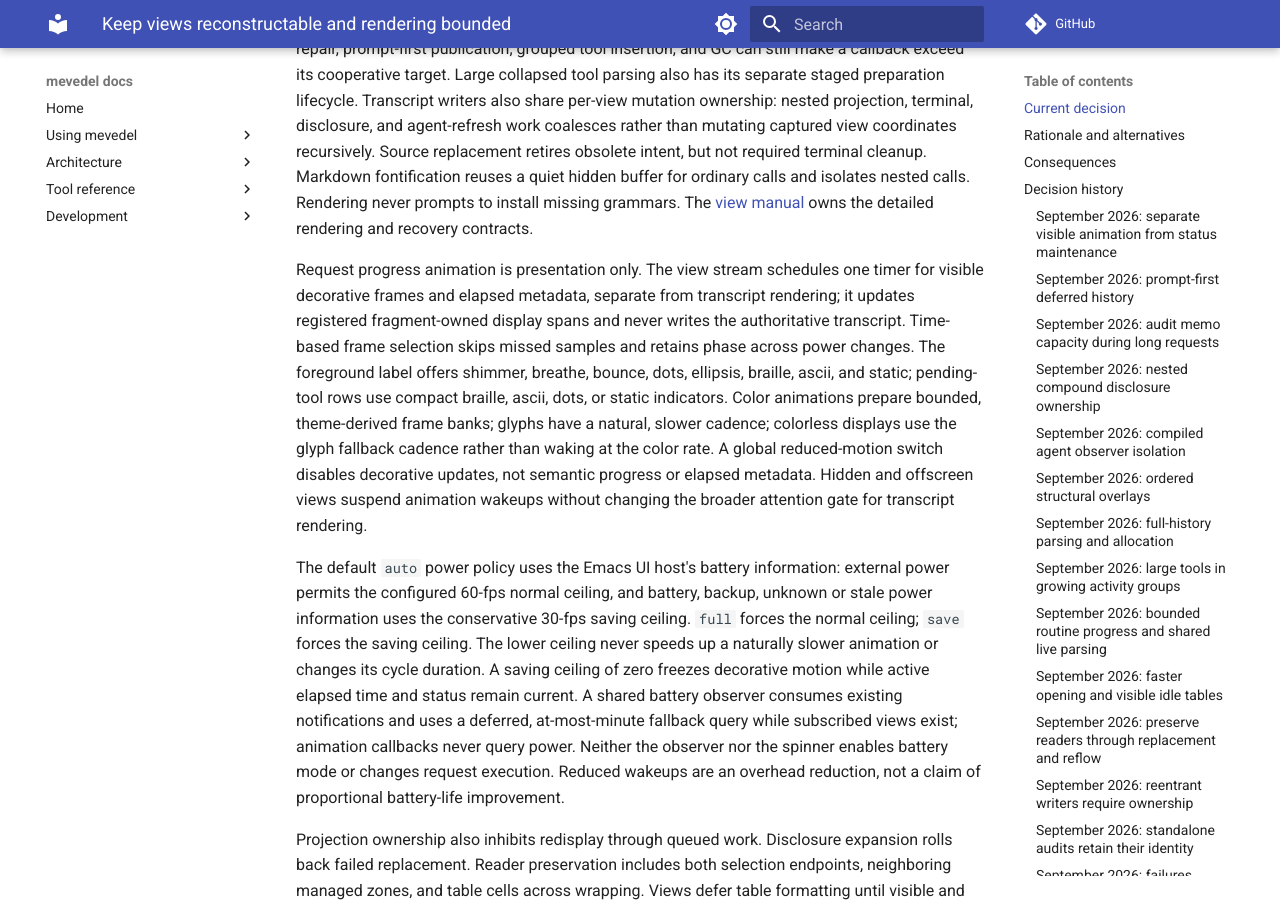
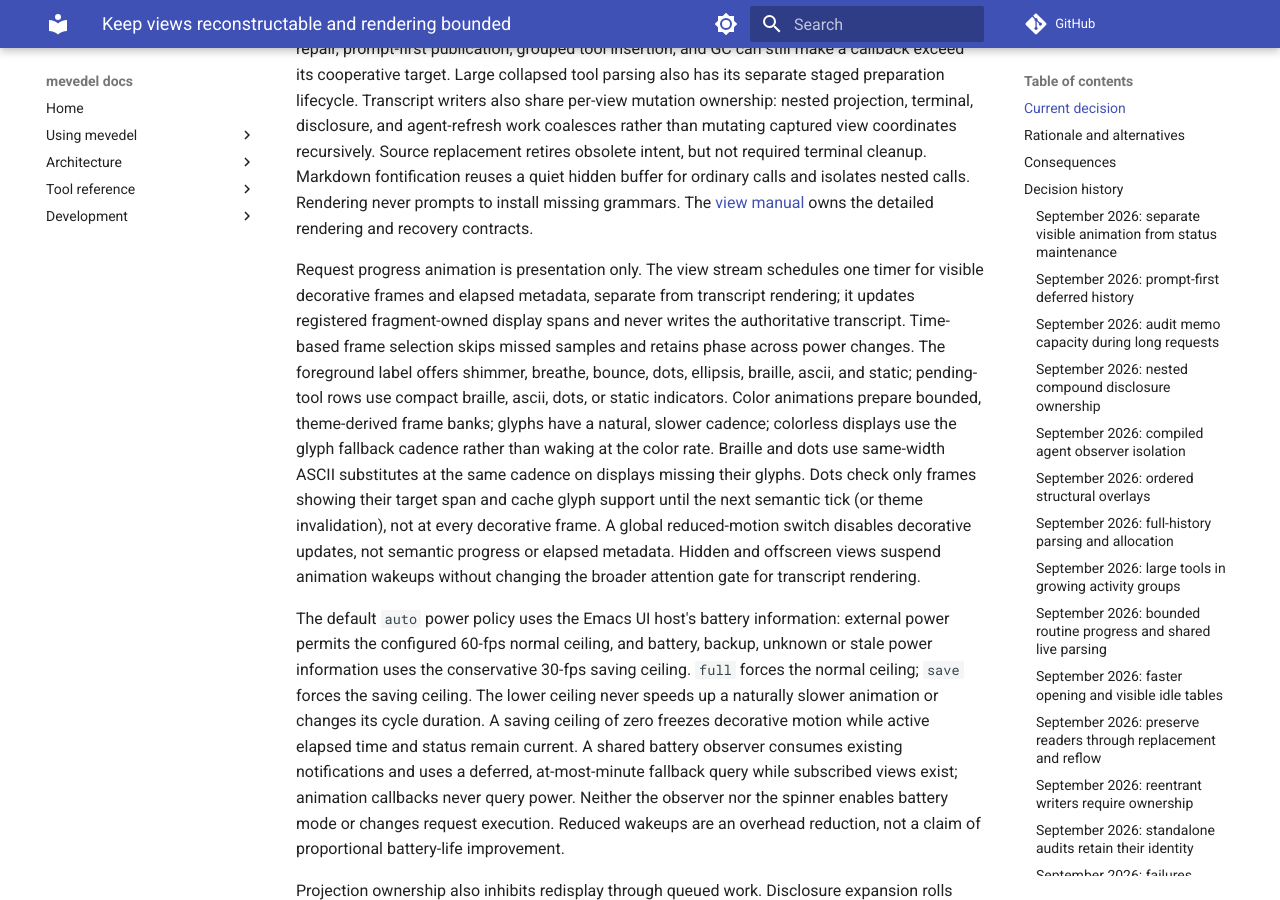
Before and after one commit to FrauH0lle/mevedel, an MkDocs documentation site: the page built from docs/adr/0119-keep-views-reconstructable-and-rendering-bounded.md, in a window 1280 px wide and 900 px high, scrolled down 1162 px. Built offline with MkDocs 1.6.1 and Material for MkDocs 9.7.7, drawn with Linux system fonts in a browser that asks for light colours; comment, search, counter and statistics services are not loaded.

Commit message:
fix(view): Make dots fallbacks and live animation settings robust

```diff
--- a/docs/adr/0119-keep-views-reconstructable-and-rendering-bounded.md
+++ b/docs/adr/0119-keep-views-reconstructable-and-rendering-bounded.md
@@ -65,10 +65,13 @@ offers shimmer, breathe, bounce, dots, ellipsis, braille, ascii, and static;
 pending-tool rows use compact braille, ascii, dots, or static indicators.
 Color animations prepare bounded, theme-derived frame banks; glyphs have a
 natural, slower cadence; colorless displays use the glyph fallback cadence
-rather than waking at the color rate. A global reduced-motion switch disables
-decorative updates, not semantic progress or elapsed metadata. Hidden and
-offscreen views suspend animation wakeups without changing the broader
-attention gate for transcript rendering.
+rather than waking at the color rate. Braille and dots use same-width ASCII
+substitutes at the same cadence on displays missing their glyphs. Dots check
+only frames showing their target span and cache glyph support until the next
+semantic tick (or theme invalidation), not at every decorative frame. A global
+reduced-motion switch disables decorative updates, not semantic progress or
+elapsed metadata. Hidden and offscreen views suspend animation wakeups
+without changing the broader attention gate for transcript rendering.
 
 The default `auto` power policy uses the Emacs UI host's battery information:
 external power permits the configured 60-fps normal ceiling, and battery,
```
Also changed, not shown: .mevedel/shared/spinner-animation-validation-20260927.md (+22 -0 lines), README.md (+2 -1 lines), docs/view.md (+6 -4 lines), 4 other files.
